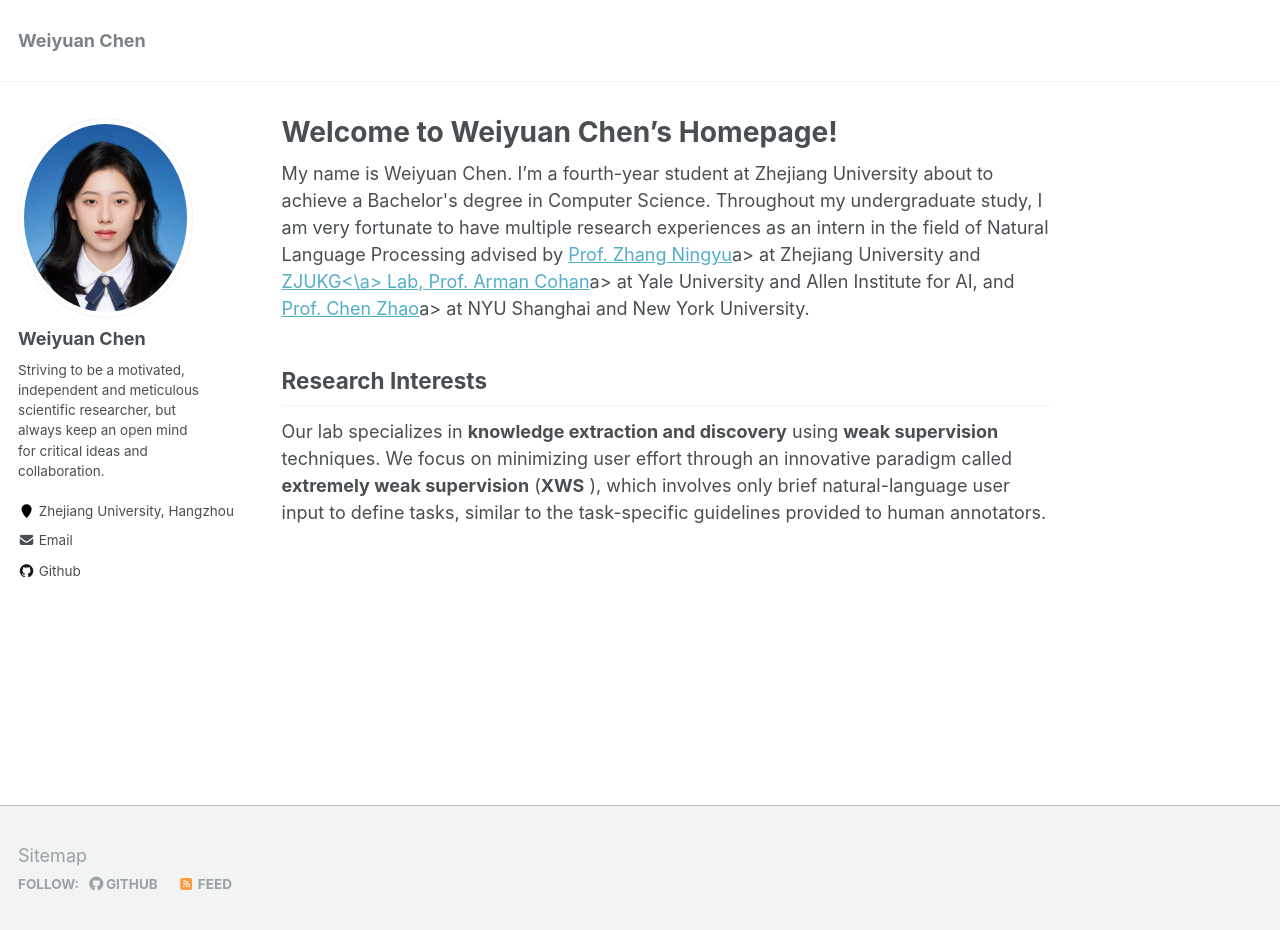
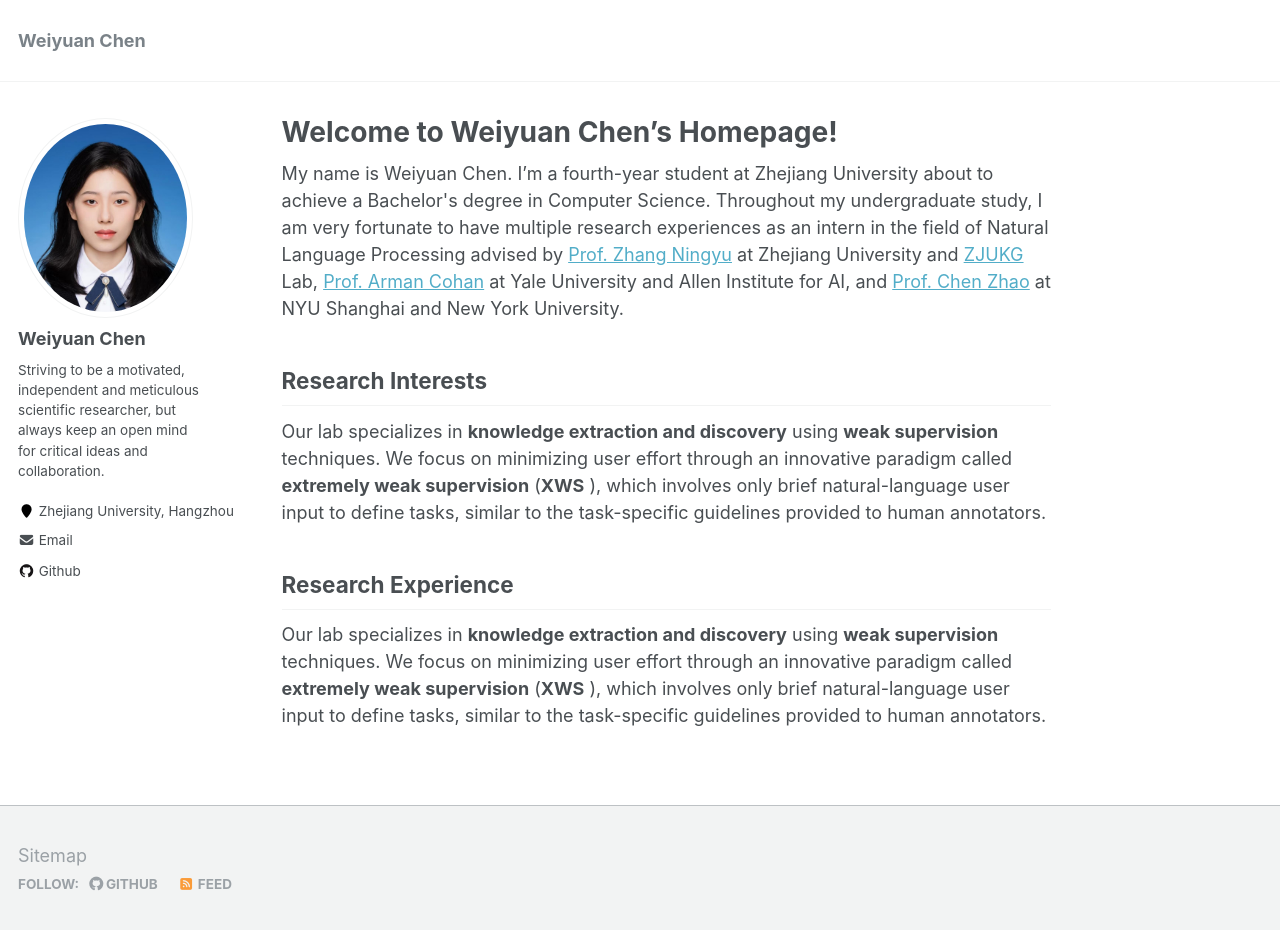
Before and after one commit to katie-chen2/katie-chen2.github.io, a Jekyll site: the page built from index.md, in a window 1280 px wide and 942 px high. Shown: the top 930 px of the window. Built offline with Jekyll 4.4.1, drawn with Linux system fonts in a browser that asks for light colours; nearby versions of some CDN libraries; our own code applies the rules of GitHub Pages for plain Markdown files; library files that are not in the unit come from our copies.

Commit message:
Update default.html

```diff
--- a/_layouts/default.html
+++ b/_layouts/default.html
@@ -105,10 +105,18 @@
                     <section class="page__content" itemprop="text">
                         <p>My name is Weiyuan Chen. I’m a fourth-year student at Zhejiang University about to achieve a Bachelor's degree in Computer Science.
                             Throughout my undergraduate study, I am very fortunate to have multiple research experiences as an intern in the field of
-                            Natural Language Processing advised by <a href="https://person.zju.edu.cn/en/ningyu">Prof. Zhang Ningyu</a>a> at Zhejiang University and <a href="https://www.zjukg.org/">ZJUKG<\a> Lab,
-                            <a href="https://armancohan.com/">Prof. Arman Cohan</a>a> at Yale University and Allen Institute for AI,
-                            and <a href="http://www.chenz.umiacs.io/">Prof. Chen Zhao</a>a> at NYU Shanghai and New York University.</p>
+                            Natural Language Processing advised by <a href="https://person.zju.edu.cn/en/ningyu">Prof. Zhang Ningyu</a> at Zhejiang University and <a href="https://www.zjukg.org/">ZJUKG</a> Lab,
+                            <a href="https://armancohan.com/">Prof. Arman Cohan</a> at Yale University and Allen Institute for AI,
+                            and <a href="http://www.chenz.umiacs.io/">Prof. Chen Zhao</a> at NYU Shanghai and New York University.</p>
                         <h2 id="research-interests">Research Interests</h2>
+                        <p>
+                            Our lab specializes in <strong>knowledge extraction and discovery</strong>
+                            using <strong>weak supervision</strong>
+                            techniques. We focus on minimizing user effort through an innovative paradigm called <strong>extremely weak supervision</strong>
+                            (<strong>XWS</strong>
+                            ), which involves only brief natural-language user input to define tasks, similar to the task-specific guidelines provided to human annotators.
+                        </p>
+                        <h2 id="research-interests">Research Experience</h2>
                         <p>
                             Our lab specializes in <strong>knowledge extraction and discovery</strong>
                             using <strong>weak supervision</strong>
```
